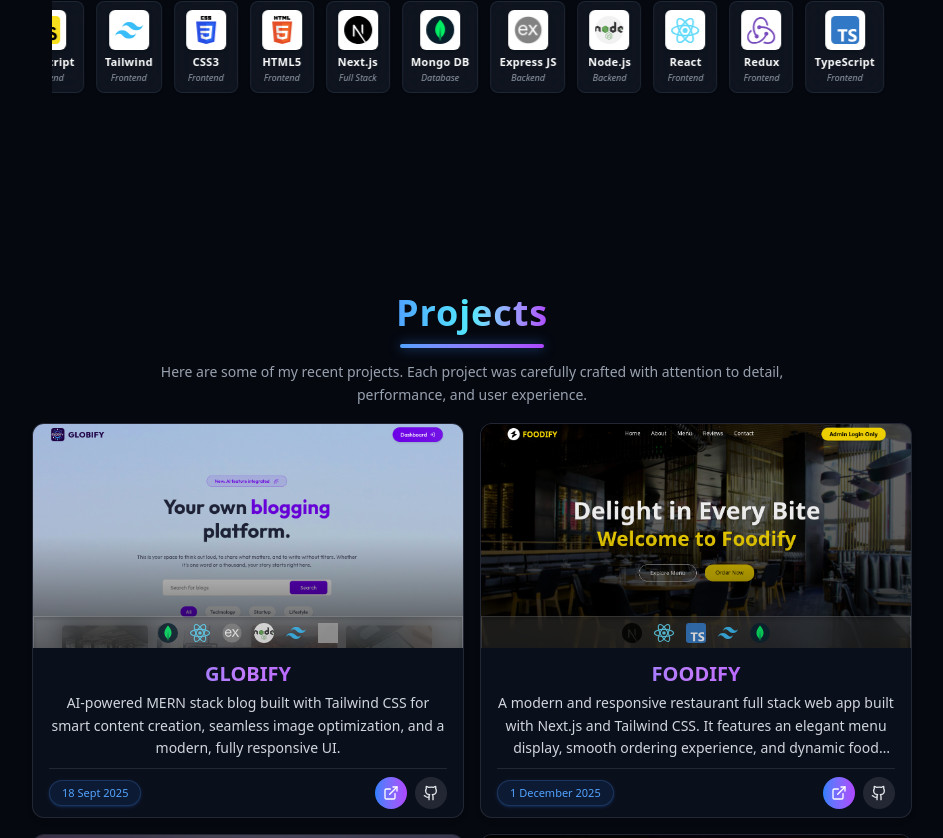
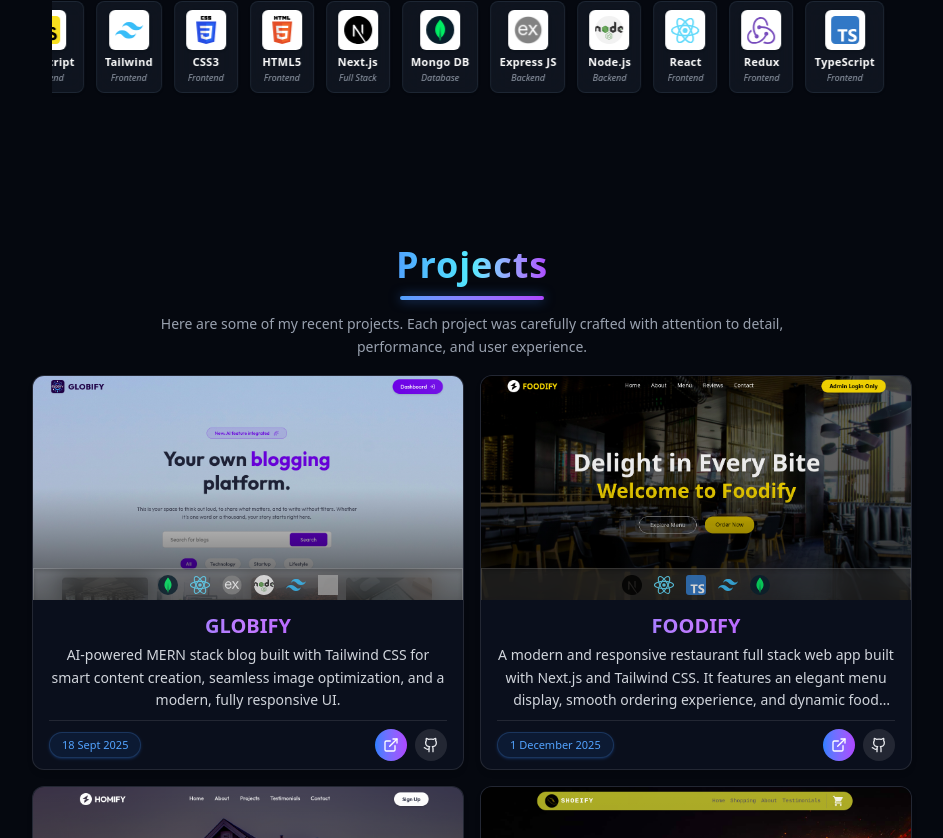
Before and after one commit to wajahat-kamal/Dev-Portfolio, a React (Vite) app: page / in a window 1280 px wide. Shown: the part 1202-2040 px from the top of the page, without its empty margins (168-1111 px from the left). Built offline with nearby package versions, Linux system fonts and the light colour scheme; grey boxes are pictures that could not be loaded.

Commit message:
Refactor ProjectsSection: remove unused Github import and adjust padding for improved layout consistency.

```diff
--- a/src/components/ProjectsSection.jsx
+++ b/src/components/ProjectsSection.jsx
@@ -1,4 +1,4 @@
-import { Github, ArrowRight } from "lucide-react";
+import { ArrowRight } from "lucide-react";
 import { projects } from "../assets/Data.js";
 import ProjectCard from "./ProjectCard.jsx";
 import { motion } from "framer-motion";
@@ -7,7 +7,7 @@ export const ProjectsSection = () => {
   return (
     <motion.section
       id="projects"
-      className="pt-20 md:pt-32 px-4 relative"
+      className="pt-20 px-4 relative"
       initial={{ opacity: 0, y: 50 }}
       whileInView={{ opacity: 1, y: 0 }}
       transition={{ duration: 0.6, ease: "easeOut" }}
```
